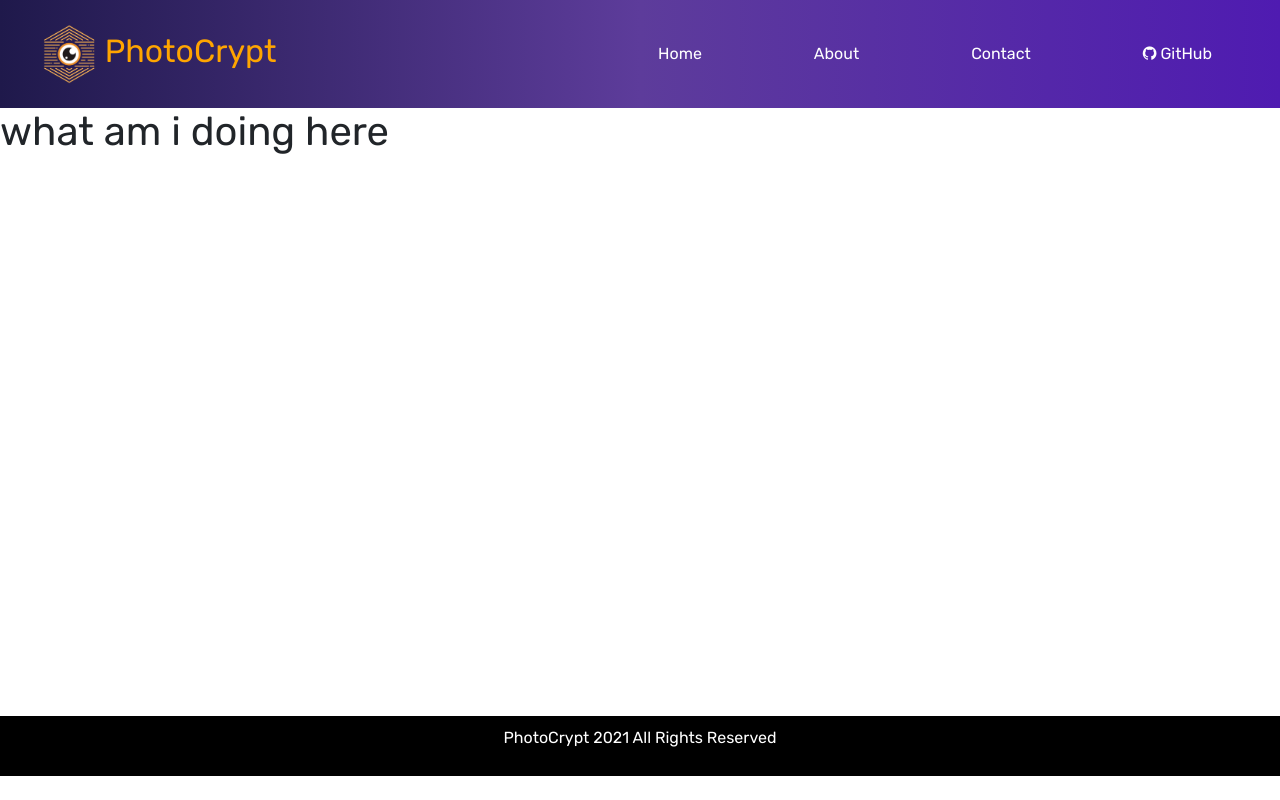
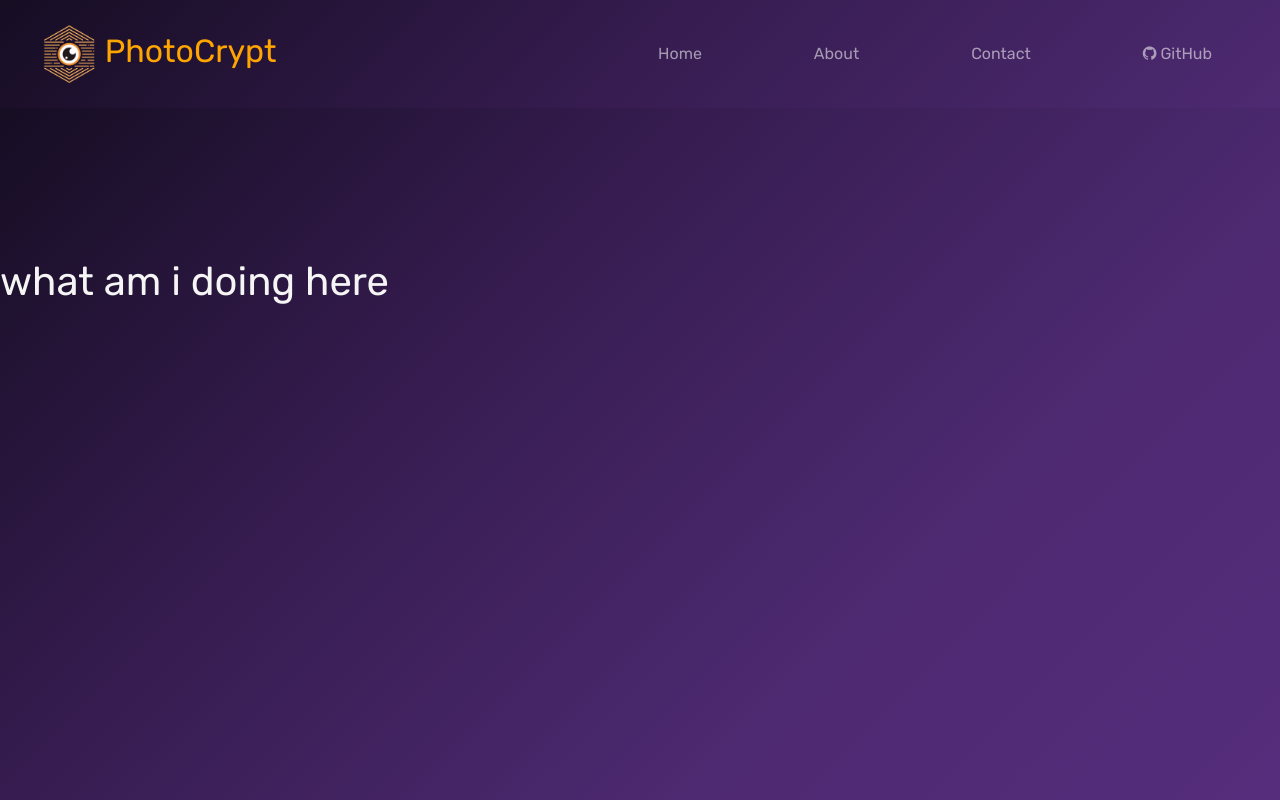
Before and after one commit to Angel-Shah/PhotoCrypt-Web, a Next.js app: page / in a window 1280 px wide. Shown: the top 800 px of the page. Built offline with nearby package versions, Linux system fonts and the light colour scheme.

Commit message:
Proper navbar with better UI

```diff
--- a/components/Footer.js
+++ b/components/Footer.js
@@ -2,19 +2,19 @@ import React from 'react'
 import styled from 'styled-components'
 
 const Foot = styled.div`
-background: #000;
-color:#fff;
-height:60px;
+background:#160d23;
+color:#e2c7fd;
+height:10vh;
 display:flex;
 justify-content: center;
 align-items: center;
-bottom: 10px;
+bottom:0;
 `;
 
 const Footer = () => {
     return (
         <Foot>
-            <p>PhotoCrypt 2021 All Rights Reserved</p>
+            <p style={{alignItems:"center",justifyContent:"center",padding:"35px"}}>PhotoCrypt 2021 All Rights Reserved</p>
         </Foot>
     )
 }
--- a/components/Navbar.js
+++ b/components/Navbar.js
@@ -1,4 +1,4 @@
-import React from 'react';
+import React,{useState,useEffect} from 'react';
 import styled from 'styled-components';
 import Link from 'next/link';
 import Image from 'next/image'
@@ -33,9 +33,25 @@ const customNavBg ={
 
 const Navbar = () => {
 
+
+
+  const [navbar,setNavbar] = useState(false);
+
+  const changeBackground =() =>{
+    if(window.scrollY >= 40){
+        setNavbar(true);
+    }else{
+      setNavbar(false);
+    }
+  }
+  if (typeof window !== "undefined") {
+    // browser code
+    window.addEventListener('scroll',changeBackground);
+  }
+
     return (
-
-      <nav className="navbar navbar-expand-lg navbar-dark bg-purple" >
+      // navbar navbar-expand-lg navbar-dark bg-purple sticky
+      <nav className={navbar ? 'navbar navbar-expand-lg navbar-dark bg-purple sticky active' : 'navbar navbar-expand-lg navbar-dark bg-purple sticky'} >
   <div className="container-fluid" >
     <Link href="/">
     <a className="navbar-brand py-3 " href="#" style={{color:"orange",fontSize:"2rem",fontFamily:"Rubik"}}>
@@ -49,12 +65,12 @@ const Navbar = () => {
       <ul className="navbar-nav  ms-auto "  >
         <li className="nav-item mx-5 ">
            <Link href="/" >
-          <a className="nav-link active" aria-current="page" href="#">Home</a>
+          <a className="nav-link  " aria-current="page" href="#" >Home</a>
            </Link>
         </li>
         <li className="nav-item mx-5">
            <Link href="/about">
-          <a className="nav-link active " href="#">About</a>
+          <a className="nav-link  " href="#">About</a>
            </Link>
         </li>
         {/* <li className="nav-item dropdown">
@@ -70,12 +86,12 @@ const Navbar = () => {
         </li> */}
         <li className="nav-item mx-5">
           <Link href="/contact">
-          <a className="nav-link active " href="#" >Contact</a>
+          <a className="nav-link  " href="#" >Contact</a>
           </Link>
         </li>
         <li className="nav-item mx-5">
-          <a className="nav-link active " href="https://github.com/NeuralWorksAI/photocrypt-extension" target="_blank" rel="noopener noreferrer"
-          ><i class="fa fa-github"/> GitHub</a>
+          <a className="nav-link  " href="https://github.com/NeuralWorksAI/photocrypt-extension" target="_blank" rel="noopener noreferrer"
+          ><i className="fa fa-github"/> GitHub</a>
         </li>
       </ul>
 
--- a/pages/_app.js
+++ b/pages/_app.js
@@ -2,7 +2,7 @@
 import Head from 'next/head'
 import Layout from '../components/Layout'
 import '../styles/globals.css'
-import '../styles/underlineAni.css'
+import '../styles/navbarStyle.css'
 
 
 
@@ -21,6 +21,7 @@ function MyApp({ Component, pageProps }) {
 <link rel="preconnect" href="https://fonts.gstatic.com"/>
 <link href="https://fonts.googleapis.com/css2?family=Antonio:wght@500&family=Rubik&display=swap" rel="stylesheet"/>
 
+
 </Head>
   <Layout>
     <Component {...pageProps} />
--- a/pages/contact.js
+++ b/pages/contact.js
@@ -10,7 +10,9 @@ export default function Contact() {
         <link rel="icon" href="/PhotoCrypt-Favicon.png" />
       </Head>
 
+      <body className="content">
       <h1>This is the 'Contact' page.</h1>
+        </body>
 
     </div>
   )
--- a/pages/index.js
+++ b/pages/index.js
@@ -3,15 +3,17 @@ import Head from 'next/head'
 
 export default function Home() {
   return (
-    <>
+    <div >
       <Head >
         <title>PhotoCrypt</title>
         <link rel="icon" href="/PhotoCrypt-Favicon.png" />
 
       </Head>
+      <body className="content">
 
-      <h1 style={{"height":"75vh"}}>what am i doing here</h1>
+      <h1>what am i doing here</h1>
+      </body>
 
-    </>
+    </div>
   )
 }
--- a/styles/globals.css
+++ b/styles/globals.css
@@ -2,8 +2,12 @@ html,
 body {
   padding: 0;
   margin: 0;
-  font-family: -apple-system, BlinkMacSystemFont, Segoe UI, Roboto, Oxygen,
+  font-family: Rubik, -apple-system, BlinkMacSystemFont, Segoe UI, Roboto, Oxygen,
     Ubuntu, Cantarell, Fira Sans, Droid Sans, Helvetica Neue, sans-serif;
+    background:linear-gradient(135deg, #160d23, #361c50,#4E2A72,#562D7D);
+    height:100vh;
+
+
 }
 
 a {
@@ -13,4 +17,15 @@ a {
 
 * {
   box-sizing: border-box;
+  /* background:linear-gradient(0.25turn, #1f194b, #5d3c9b, #4f1bb1); */
+
+
 }
+
+h1{
+  color:whitesmoke;
+}
+
+.content{
+  padding-top: 150px;
+}
--- /dev/null
+++ b/styles/navbarStyle.css
@@ -0,0 +1,74 @@
+*{
+    font-family: Rubik;
+
+}
+.sticky {
+    position: fixed;
+    top: 0;
+    width: 100%;
+
+  }
+
+  .navbar-fixed-top.scrolled {
+    background-color: #fff !important;
+    transition: background-color 200ms linear;
+  }
+
+  .navbar::-webkit-scrollbar{
+      background: palegoldenrod;
+  }
+
+
+.bg-purple{
+    /* background:linear-gradient(0.25turn, #191346, #331964, #3b1b75, #4a2f7e, #1f194b); */
+    background: transparent;
+
+}
+.bg-purple.active{
+    background:#160d23;
+    box-shadow: 0px 7px 10px rgb(97, 67, 11);
+}
+
+.navbar .navbar-nav .nav-link{
+    color:#e2c7fd;
+    /* font-weight: bold; */
+    /* font-family: Rubik; */
+}
+
+.navbar .navbar-nav .nav-link:hover {
+    color: orange;
+
+  }
+  @media only screen and (min-width: 960px) {
+    .navbar .navbar-nav .nav-link {
+      padding: 0.5em 0.7em;
+    }
+    .navbar {
+      padding: 0;
+
+    }
+    .navbar .navbar-brand {
+      padding: 0 0.7em;
+    }
+  }
+  .navbar .navbar-nav .nav-link {
+    position: relative;
+  }
+  .navbar .navbar-nav .nav-link::after {
+    position: absolute;
+    bottom: 1px;;
+    left: 0;
+    right: 1;
+    margin: auto;
+    background-color:orange;
+    color: transparent;
+    width: 0%;
+    content: '';
+    height: 3px;
+
+    transition: all 0.3s;
+  }
+  .navbar .navbar-nav .nav-link:hover::after {
+    width: 100%;
+    background-color: orange;
+  }
--- a/styles/underlineAni.css
+++ /dev/null
@@ -1,43 +0,0 @@
-*{
-    font-family: Rubik;
-}
-
-.bg-purple{
-    background:linear-gradient(0.25turn, #1f194b, #5d3c9b, #4f1bb1);;
-}
-
-.navbar .navbar-nav .nav-link:hover {
-    color: orange;
-
-  }
-  @media only screen and (min-width: 960px) {
-    .navbar .navbar-nav .nav-link {
-      padding: 1em 0.7em;
-    }
-    .navbar {
-      padding: 0;
-
-    }
-    .navbar .navbar-brand {
-      padding: 0 0.7em;
-    }
-  }
-  .navbar .navbar-nav .nav-link {
-    position: relative;
-  }
-  .navbar .navbar-nav .nav-link::after {
-    position: absolute;
-    bottom: 0;
-    left: 0;
-    right: 0;
-    margin: auto;
-    background-color: orange;
-    color: transparent;
-    width: 0%;
-    content: '';
-    height: 3px;
-    transition: all 0.5s;
-  }
-  .navbar .navbar-nav .nav-link:hover::after {
-    width: 100%;
-  }
```
Also changed, not shown: pages/about.js (+5 -2 lines).
